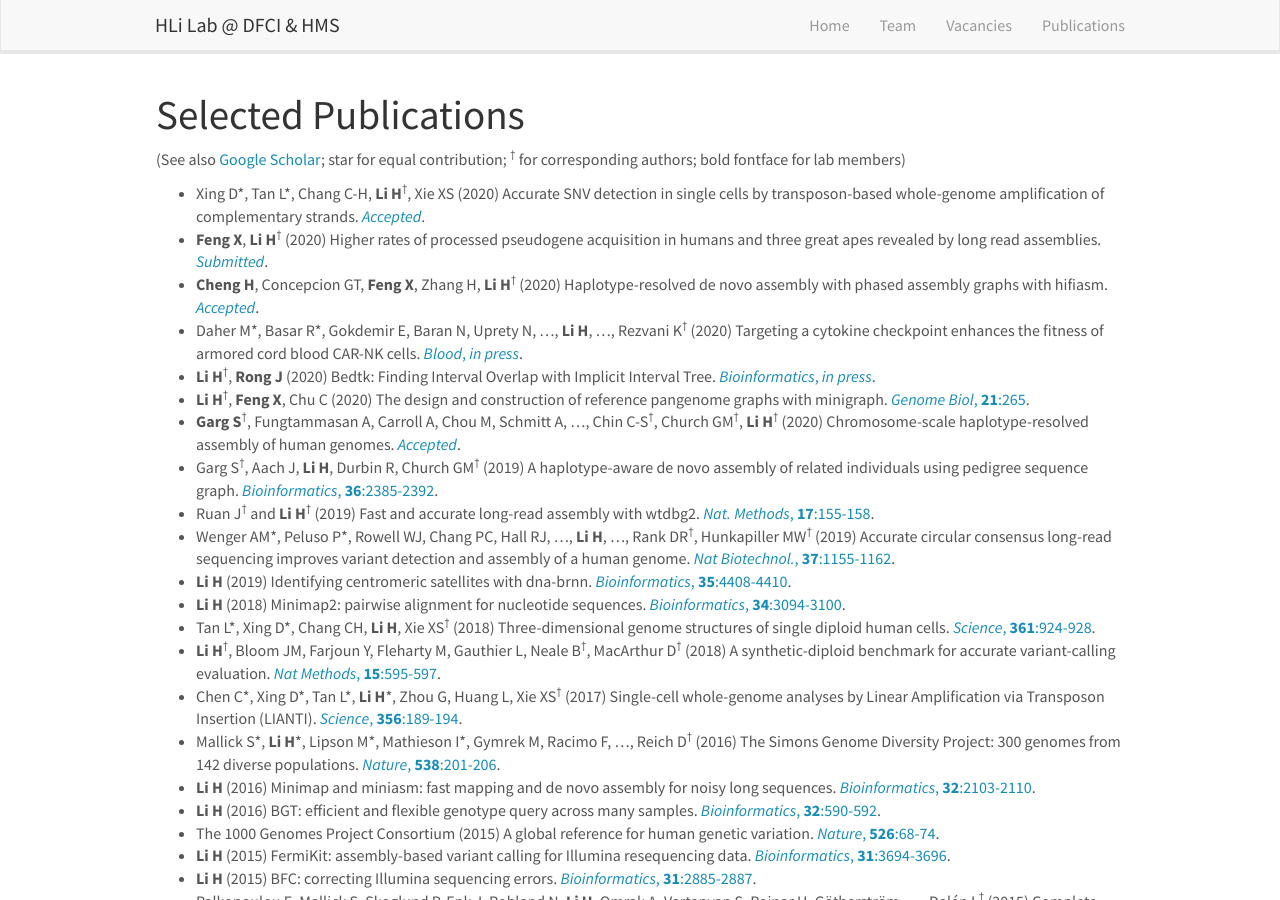
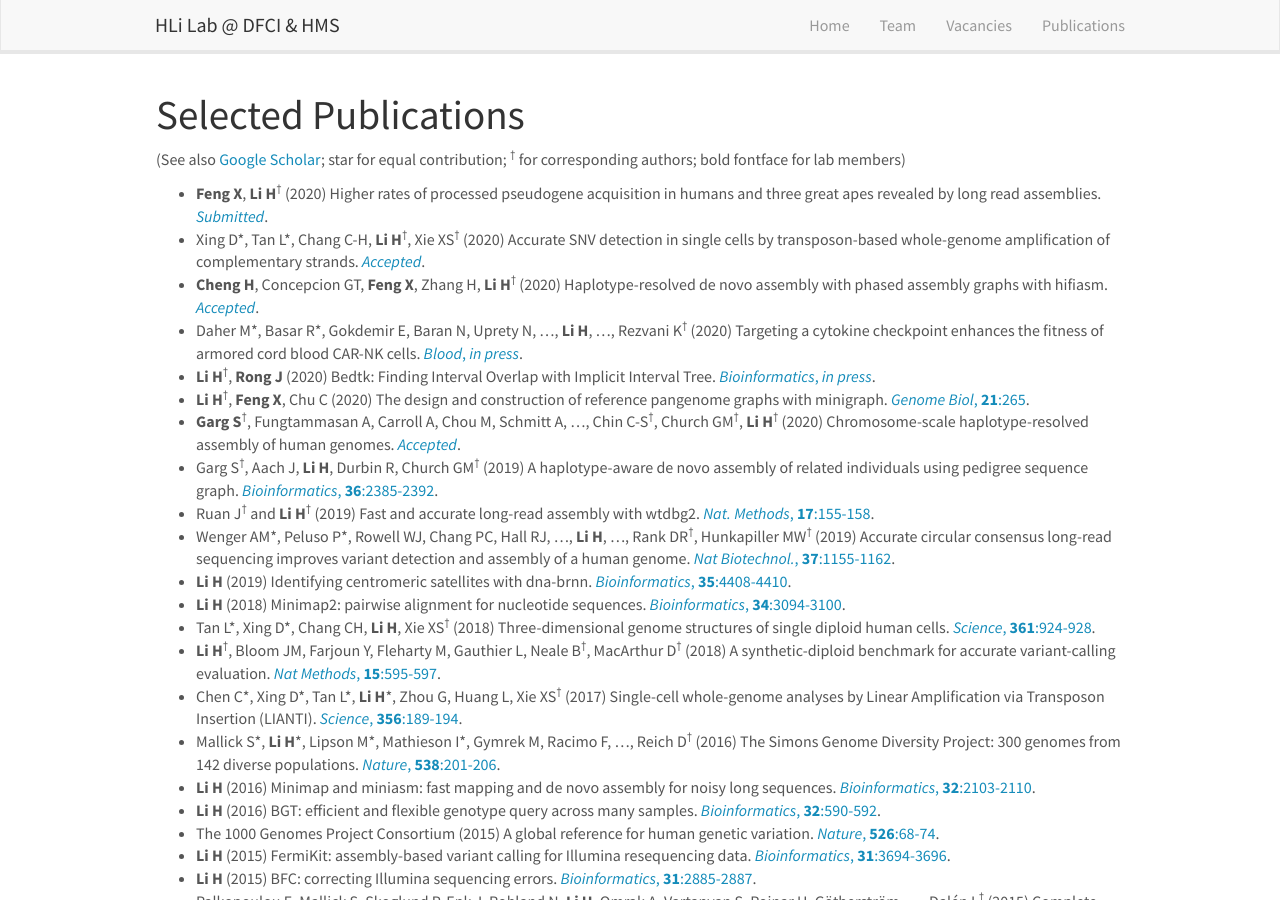
Before and after one commit to hlilab/hlilab.github.io, a Jekyll site: the page built from _pages/publications.md, in a window 1280 px wide and 900 px high. Built offline with Jekyll 4.4.1, drawn with Linux system fonts in a browser that asks for light colours; nearby versions of some CDN libraries; part of the change alters nothing that is shown.

Commit message:
updated the publication list

```diff
--- a/_data/recentpub.yml
+++ b/_data/recentpub.yml
@@ -1,14 +1,14 @@
-- title: "Accurate SNV detection in single cells by transposon-based whole-genome amplification of complementary strands"
-  authors: Xing D*, Tan L*, Chang C-H, <b>Li H</b><sup>&#8224;</sup>, Xie XS
-  year: 2020
-  display: <i>Accepted</i>
-  type: 1
-
 - title: "Higher rates of processed pseudogene acquisition in humans and three great apes revealed by long read assemblies"
   authors: <b>Feng X</b>, <b>Li H</b><sup>&#8224;</sup>
   year: 2020
   url: https://www.biorxiv.org/content/10.1101/2020.06.07.139212v1
   display: <i>Submitted</i>
+  type: 1
+
+- title: "Accurate SNV detection in single cells by transposon-based whole-genome amplification of complementary strands"
+  authors: Xing D*, Tan L*, Chang C-H, <b>Li H</b><sup>&#8224;</sup>, Xie XS<sup>&#8224;</sup>
+  year: 2020
+  display: <i>Accepted</i>
   type: 1
 
 - title: "Haplotype-resolved de novo assembly with phased assembly graphs with hifiasm"
```
